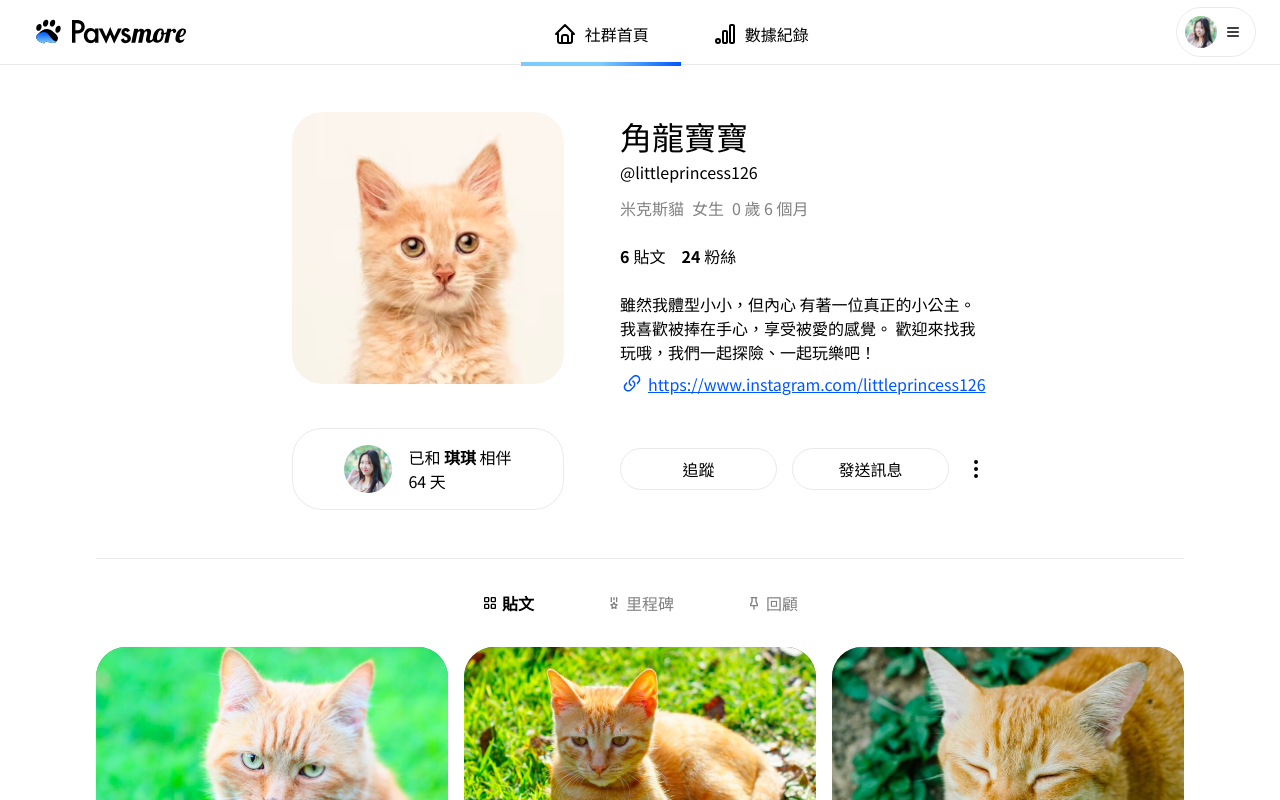
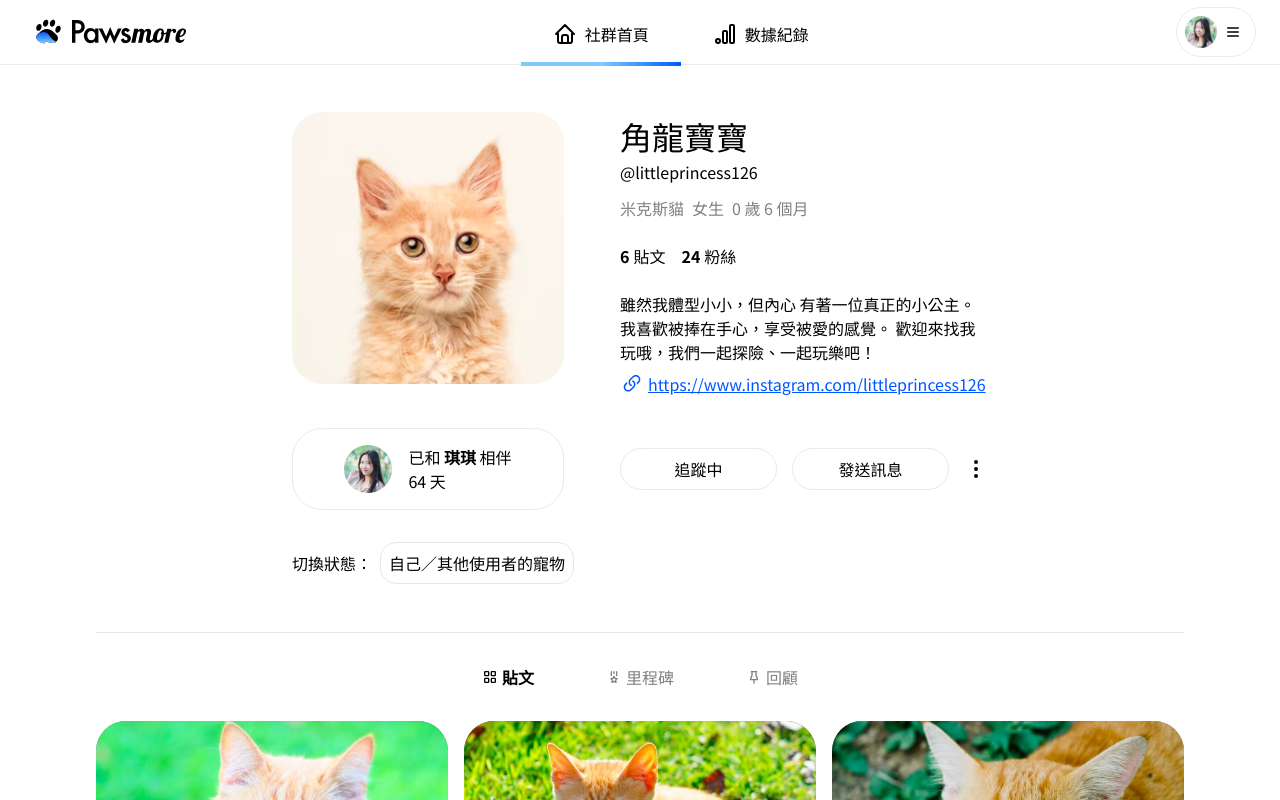
Before and after one commit to penspulse326/rocket_pawsmore, a Next.js app: page /test/pet_profile in a window 1280 px wide. Shown: the top 800 px of the page. Built offline with nearby package versions, Linux system fonts and the light colour scheme.

Commit message:
style: add status style to the follow button

```diff
--- a/src/components/petProfile/ProfileCard.tsx
+++ b/src/components/petProfile/ProfileCard.tsx
@@ -84,10 +84,14 @@ const ProfileCard = () => {
       </div>
     );
   };
+
+  const [isMyPet, setIsMyPet] = useState(false);
+  const [isAlertShown, setIsAlertShown] = useState(false);
+
   const Button = () => {
-    // show report button
     const [isShown, setIsShown] = useState(false);
-    const isMyPet: boolean = false;
+    const [isFollowing, setIsFollowing] = useState(true);
+    const [buttonText, setButtonText] = useState("追蹤中");
 
     const Report = () => {
       return (
@@ -112,13 +116,26 @@ const ProfileCard = () => {
         ) : (
           <div className="flex gap-x-[15px] items-center w-full relative">
             <button
-              className="max-w-[157px] w-full hover:bg-primary hover:text-white border border-stroke hover:border-primary rounded-[300px] py-2"
+              className={`max-w-[157px] w-full rounded-[300px] py-2 ${
+                isFollowing
+                  ? "border border-stroke hover:border-error hover:text-error hover:bg-error/10"
+                  : "bg-primary text-white"
+              }`}
               type="button"
+              onClick={() => {
+                if (isFollowing) {
+                  alert("提示");
+                  setIsAlertShown(!isAlertShown);
+                }
+                // setIsFollowing(!isFollowing);
+              }}
+              onMouseOver={() => setButtonText("取消追蹤")}
+              onMouseOut={() => setButtonText("追蹤中")}
             >
-              追蹤
+              {isFollowing ? buttonText : "追蹤"}
             </button>
             <button
-              className="max-w-[157px] w-full hover:bg-primary hover:text-white border border-stroke hover:border-primary rounded-[300px] py-2"
+              className="max-w-[157px] w-full border border-stroke rounded-[300px] py-2"
               type="button"
             >
               發送訊息
@@ -128,7 +145,7 @@ const ProfileCard = () => {
               className="hover:cursor-pointer"
               onClick={() => setIsShown(!isShown)}
             />
-            {isShown ? <Report /> : null}
+            {isShown && <Report />}
           </div>
         )}
       </>
@@ -152,16 +169,27 @@ const ProfileCard = () => {
         <Companionship />
         <Button />
       </div>
+      {/* only for demo */}
+      <div>
+        切換狀態：
+        <button
+          type="button"
+          className="border rounded-2xl p-2 ml-2"
+          onClick={() => setIsMyPet(!isMyPet)}
+        >
+          自己／其他使用者的寵物
+        </button>
+      </div>
       {/* show fans list */}
-      {isDisplayed ? (
-        <Mask setIsOpen={setIsDisplayed} maskType={"fans"}>
+      {isDisplayed && (
+        <Mask setIsOpen={setIsDisplayed} maskType="fans">
           <ShowNetworkListCard
             title="粉絲"
             isClosed={isDisplayed}
             setIsClosed={setIsDisplayed}
           />
         </Mask>
-      ) : null}
+      )}
     </section>
   );
 };
```
